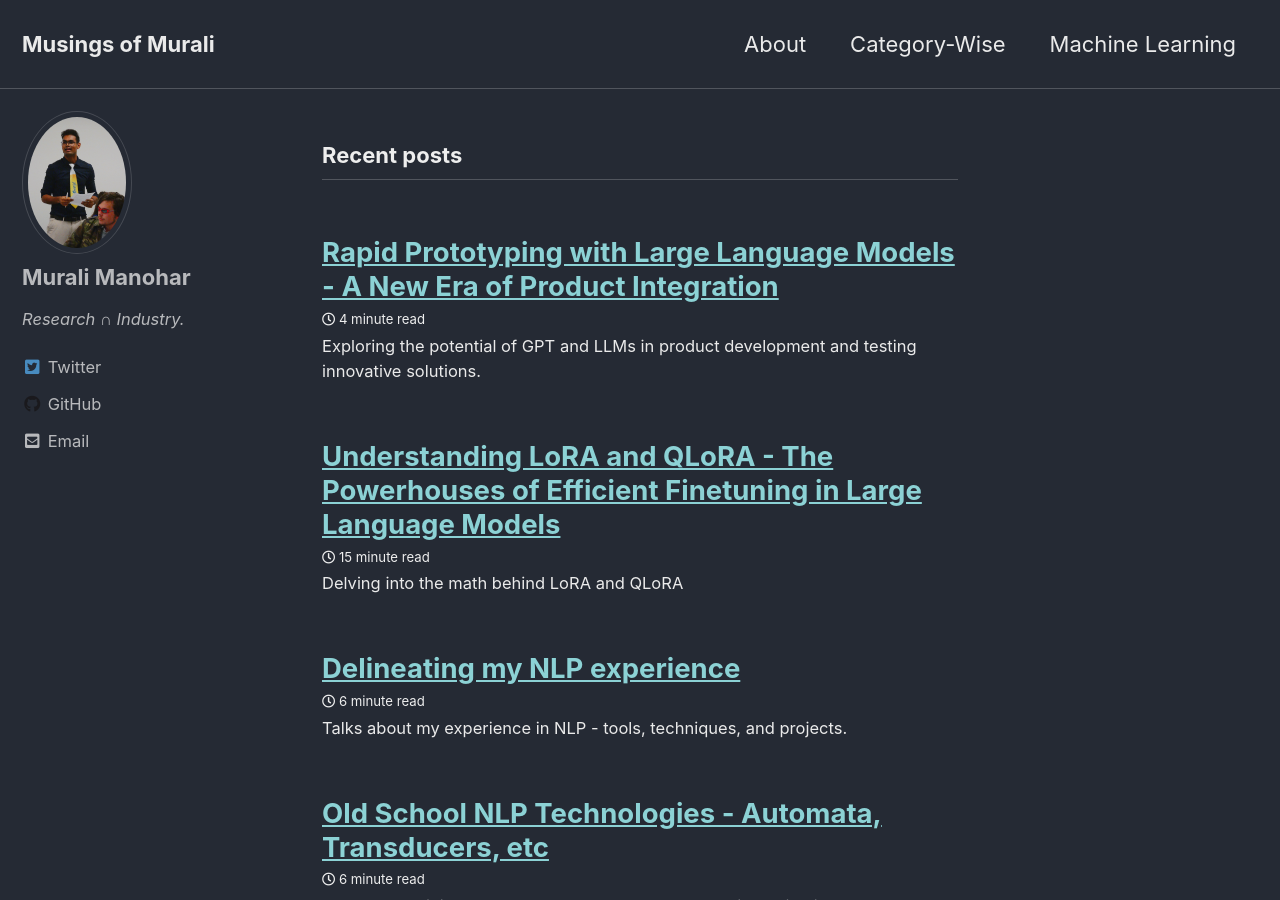
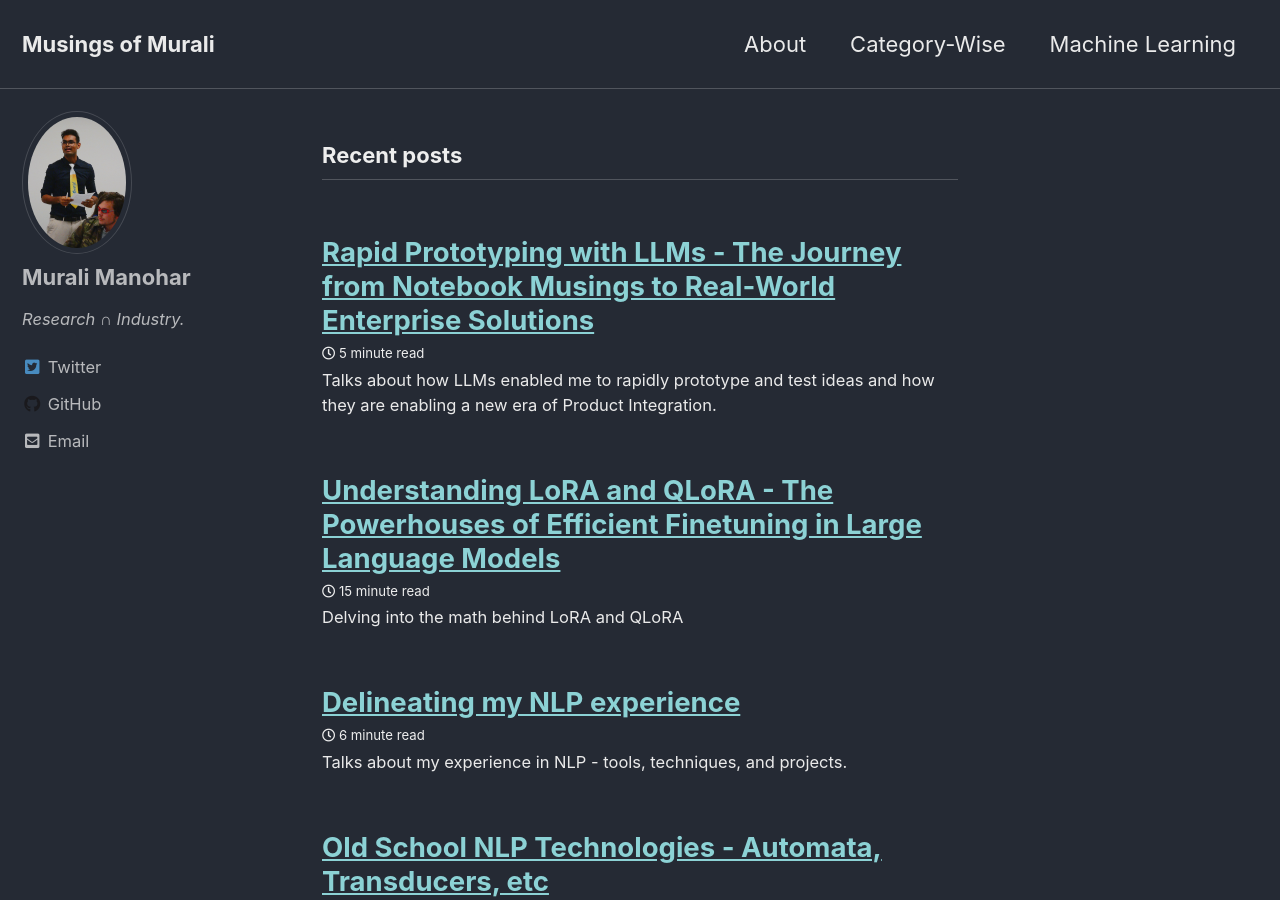
Before and after one commit to gitlost-murali/blogs, a Jekyll site: the page built from index.html, in a window 1280 px wide and 900 px high. Built offline with Jekyll 4.4.1, drawn with Linux system fonts in a browser that asks for light colours; cached includes are drawn as plain includes; the list of posts is cut into pages by our own code; some of the changed lines change nothing that is shown.

Commit message:
LLM prototyping added vid and img

```diff
--- a/_posts/2023-22-09-llms-prototype.md
+++ b/_posts/2023-22-09-llms-prototype.md
@@ -1,6 +1,6 @@
 ---
-title: Rapid Prototyping with Large Language Models - A New Era of Product Integration
-excerpt: Exploring the potential of GPT and LLMs in product development and testing innovative solutions.
+title: Rapid Prototyping with LLMs - The Journey from Notebook Musings to Real-World Enterprise Solutions
+excerpt: Talks about how LLMs enabled me to rapidly prototype and test ideas and how they are enabling a new era of Product Integration.
 tags: [Machine Learning, Language Models, GPT, LLM, Product Development, Prototyping, huggingface, transformers]
 date: 2023-09-22 05:28:10 +0530
 categories: machine-learning product-development
@@ -8,30 +8,52 @@
 permalink: /:categories/:title
 ---
 
-In the ever-evolving landscape of technology, the ability to rapidly prototype and test ideas is invaluable. With the advent of GPT and other Large Language Models (LLMs), businesses now have a powerful tool at their disposal to accelerate this process. In this blog, I'll share some of the innovative ways we've integrated GPT and LLMs into our products at AskUI, demonstrating their potential in real-world applications.
+# Introduction
 
-## A Bit About AskUI, who's the target company
+The ability to rapidly prototype and test ideas is invaluable, especially in the ever-evolving technology landscape. With the advent of GPT and other Large Language Models (LLMs), businesses now have a powerful tool at their disposal to accelerate this process. In this blog, I'll share some of the ways I've integrated LLMs into enterprise products, demonstrating their potential in real-world applications.
 
-AskUI is more than just a workplace for me; it's where innovation meets automation. While many might think of Selenium when they hear "user automation," AskUI goes beyond. Traditional tools like Selenium are dependent on the underlying website's code. But what happens when the code changes? Or when you need to automate tasks on desktop applications? Enter AskUI. We leverage vision-based techniques, akin to human perception, to identify elements. Through object detection and other advanced methods, we've created a robust automation tool that's not just limited to web applications.
+## Target Enterprise
 
-Natural Language to Actions
+[__AskUI__](https://www.askui.com/) is a UI automation tool. While many might think of Selenium when they hear "user automation," AskUI goes beyond. Traditional tools like Selenium are dependent on the underlying website's code. But what happens when the code changes? Or when you need to automate tasks on desktop applications? Enter AskUI, which leverage vision-based techniques, similar to human perception, to identify elements. So, it sees things like a human and you can ask it like you ask your testing team to click on a red button or signup button. Through object detection and other advanced methods, we've created a robust automation tool that's not just limited to web applications.
 
-One of the standout features of AskUI is its intuitive Domain Specific Language (DSL). For instance, a command like aui.click().button().withText("Nett Hier aber ...").exec(); is self-explanatory. However, as we aim to cater to a broader audience, including analysts at EY or Goldman Sachs, we realized the need for a more natural interaction. The goal? Convert natural language commands into AskUI DSL.
+## Natural Language to Actions
+
+One of the standout features of AskUI is its __intuitive__ Domain Specific Language (DSL). For instance, a command like `aui.click().button().withText("Hello World").exec();` is self-explanatory. However, as we aim to cater to a broader audience, including analysts at Goldman Sachs or a common man, we realized the need for a more natural interaction. The goal? Convert natural language commands into AskUI DSL.
 
 Instead of diving straight into building a machine translation model, we turned to GPT and LLMs. By feeding them our documentation and list of commands, we were able to quickly prototype a system that translates natural language into our DSL. The results were beyond translation; GPT demonstrated its capability to plan and generate entire workflows based on an end goal.
 
-Streamlining Workflows with Vision
+<figure>
+    <a href="{{ site.url }}/{{ site.baseurl }}/assets/images/blog-llm-prototype/nli2dsl.png/"><img src="{{ site.url }}/{{ site.baseurl }}/assets/images/blog-llm-prototype/nli2dsl.png/"></a>
+    <figcaption><b>Figure 1:</b> Natural Language to DSL </figcaption>
+</figure>
+
+
+## Streamlining Workflows with Vision
 
 Building on this idea, we envisioned a system where users wouldn't even need to type commands. With AskUI's workflows, users can define a series of steps using screenshots. For each step, they specify the action, and our engine executes it. But what if we could automate this specification process?
 
-By integrating GPT with our engine, we can automatically detect and map user clicks to specific elements on a screenshot. Using the company's documentation as context, GPT can then generate the corresponding DSL command. This approach not only streamlines the workflow creation process but also showcases GPT's ability to understand positional information and generate context-aware commands.
 
-Domain-Specific Finetuning with LLMs
+Specifically, AskUI inference engine gives out bounding box
 
-While GPT is powerful, there are instances where the input limit can be a constraint, especially when dealing with extensive documentation. This is where models like LLAMA-2 come into play. By finetuning these models on our domain-specific data, we can create a chatbot that's well-versed in our domain.
+By integrating GPT with AskUI's inference engine, we can automatically detect all elements on a screenshot and map user clicks to specific elements. Using the relevant product documentation as context, GPT can then generate the corresponding DSL command. This approach not only streamlines the workflow creation process but also showcases GPT's ability to understand positional information and generate context-aware commands.
 
-To generate a synthetic chat dataset, we leveraged GPT to create question-answer pairs based on our documentation. After finetuning, we also integrated a retrieval augmentation system. This system fetches relevant documents for each user query, providing the chatbot with the exact context it needs to generate a response.
+<figure style="max-width: 100%; width: 100%;">
+<video controls style="max-width: 100%; width: 100%; height: auto;">
+    <source src="{{ site.url }}/{{ site.baseurl }}/assets/vids/llm_prototype/easyworkflow.mp4/" type="video/mp4">
+</video>
+    <figcaption><b>Figure 2:</b> Easy Workflow Creation </figcaption>
+</figure>
 
-Conclusion
+## Domain-Specific Finetuning with LLMs
+
+Having a dedicated DSL requires users to be aware of all the functions. Even if a product releases extensive documentation, it is often the case that users don't go through all of it. One way to assist them would be to have a chatbot/search engine which suggests what functions/tricks are available and can be used.
+
+While GPT is capable of being a potential chatbot, there are instances where the input text limit can be a constraint, especially when dealing with extensive documentation. It is not possible to fit the entire documentation into the input context limit. This is where the open-source LLMs like LLAMA-2 come into play. By finetuning these models on our domain-specific data, we can create a chatbot that's well-versed in our domain.
+
+To generate a synthetic chat dataset, we leveraged GPT to create question-answer (QA) pairs based on our documentation. Specifically, we parse through each document and ask GPT to generate possible QA pairs, simulating conversations of users asking questions about debugging, tools, etc. In addition to just passing the current document, we also pass the last _k_ QA pairs generated for more context to GPT for improved QA pair generation.
+
+After finetuning the LLAMA2 model, we also integrated a retrieval augmentation system. This system fetches relevant documents for each user query, providing the chatbot with the exact context it needs to generate a response.
+
+## Conclusion
 
 The integration of GPT and LLMs into our product development process at AskUI has been transformative. These models have not only accelerated our prototyping process but have also opened up new avenues for innovation. Whether it's translating natural language to DSL, automating workflow creation, or building domain-specific chatbots, the possibilities are endless. As we continue to explore and experiment, one thing is clear: LLMs are set to play a pivotal role in the future of product development.
```
